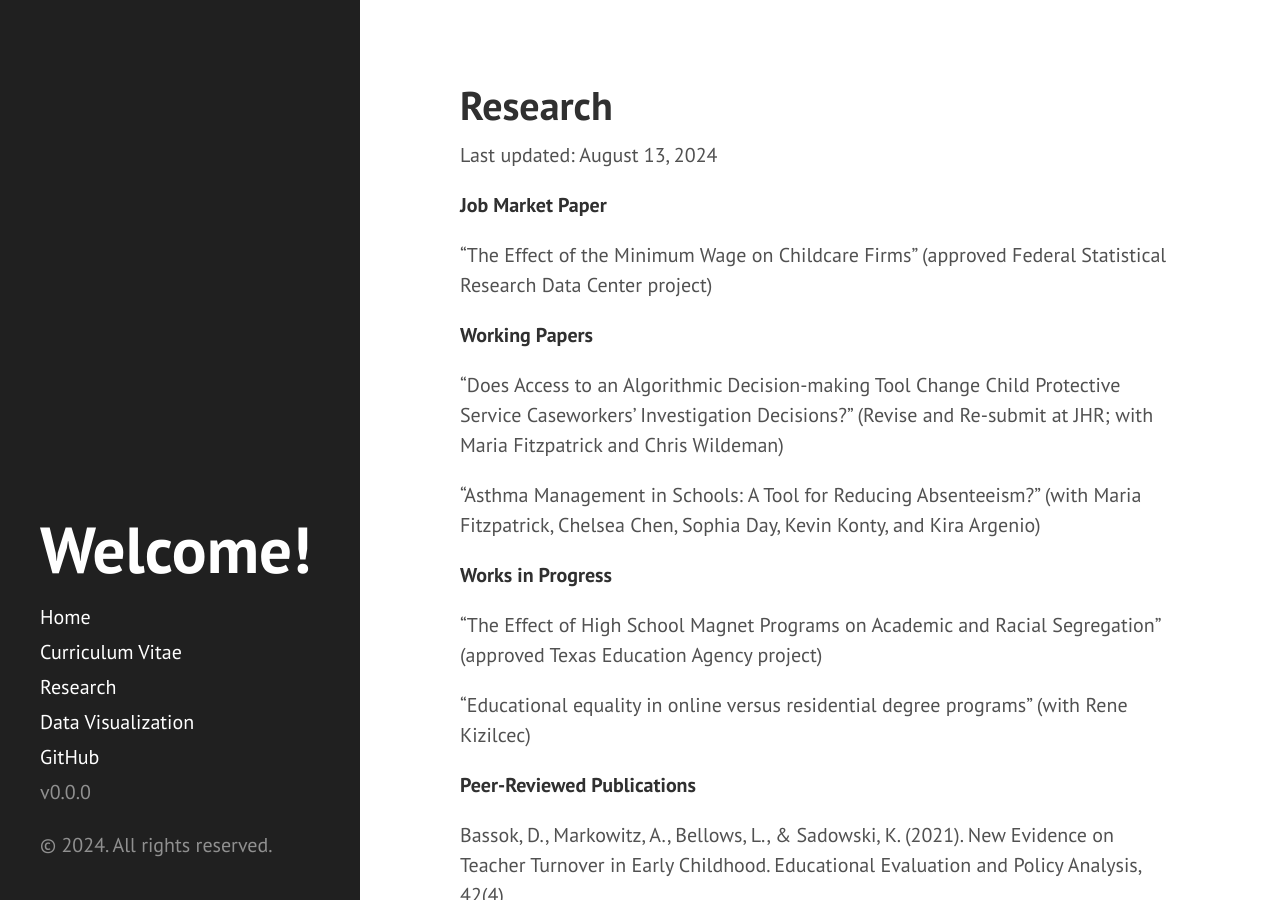
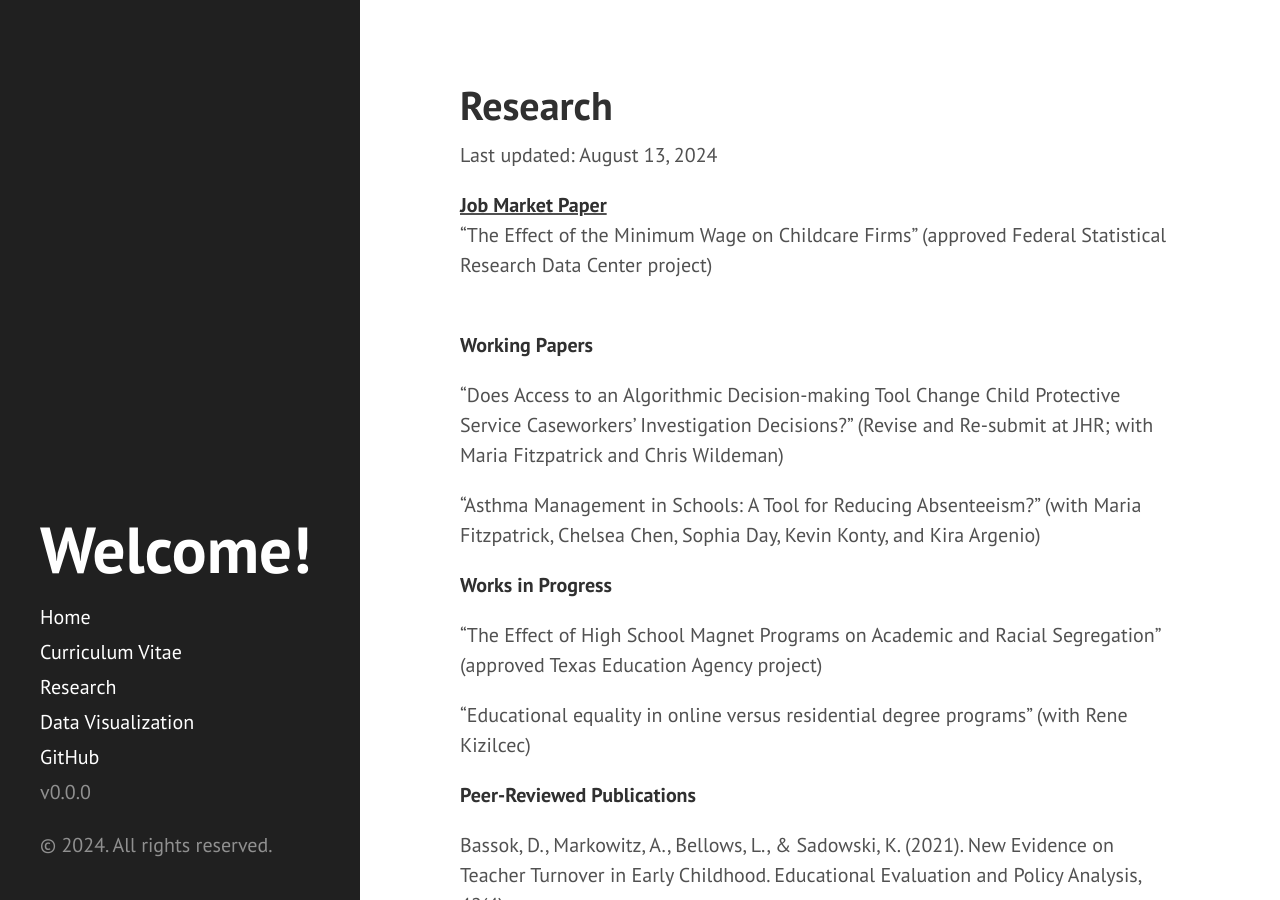
Before and after one commit to kcsadow/website, a Jekyll site: the page built from research.md, in a window 1280 px wide and 900 px high. Built offline with Jekyll 4.4.1, drawn with Linux system fonts in a browser that asks for light colours.

```diff
--- a/research.md
+++ b/research.md
@@ -5,9 +5,8 @@ title: Research
 
 Last updated: August 13, 2024
 
-**Job Market Paper**
-
-“The Effect of the Minimum Wage on Childcare Firms” (approved Federal Statistical Research Data Center project)
+<ins>**Job Market Paper**</ins> <br>
+“The Effect of the Minimum Wage on Childcare Firms” (approved Federal Statistical Research Data Center project) <br><br>
 
 **Working Papers**
 
```
